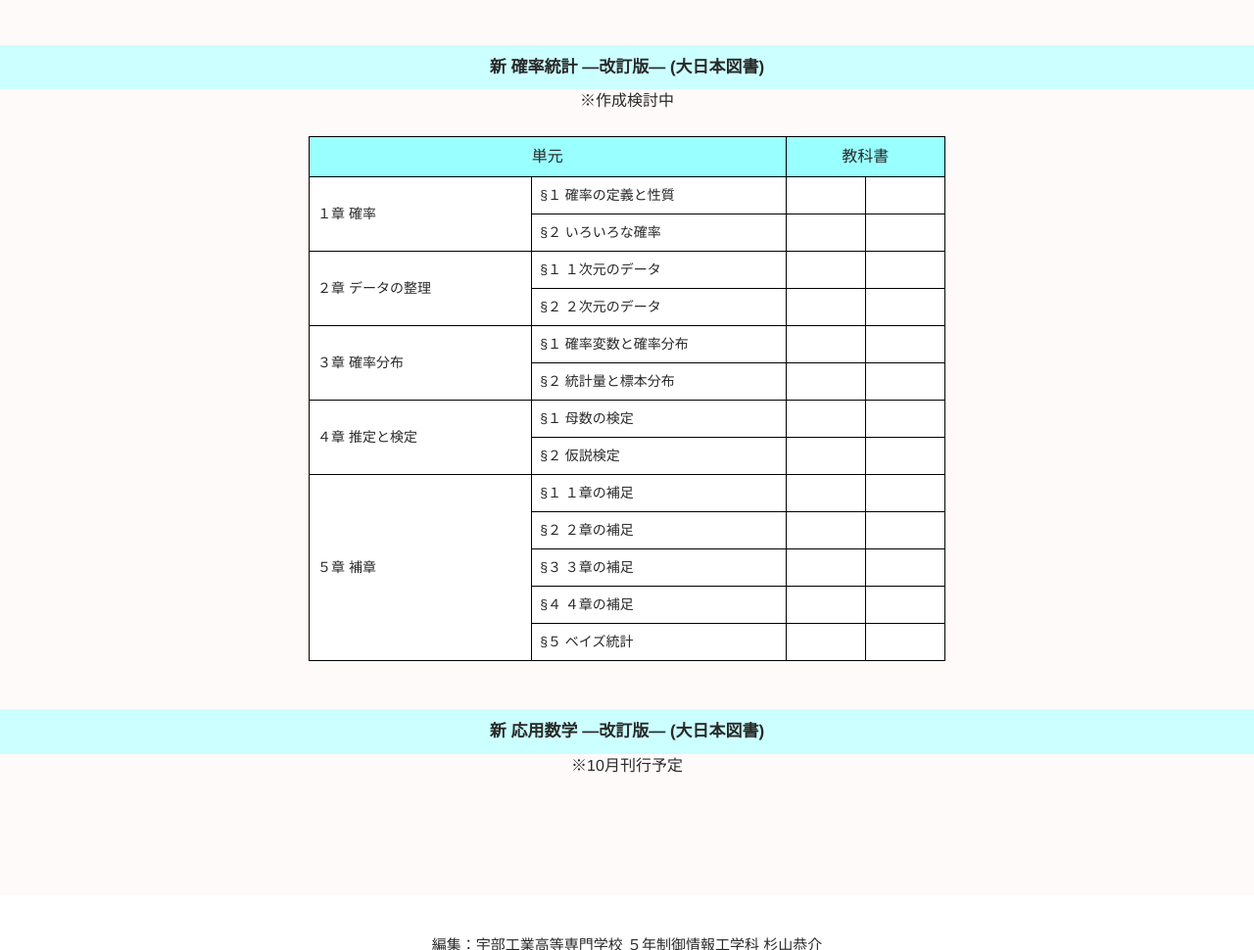
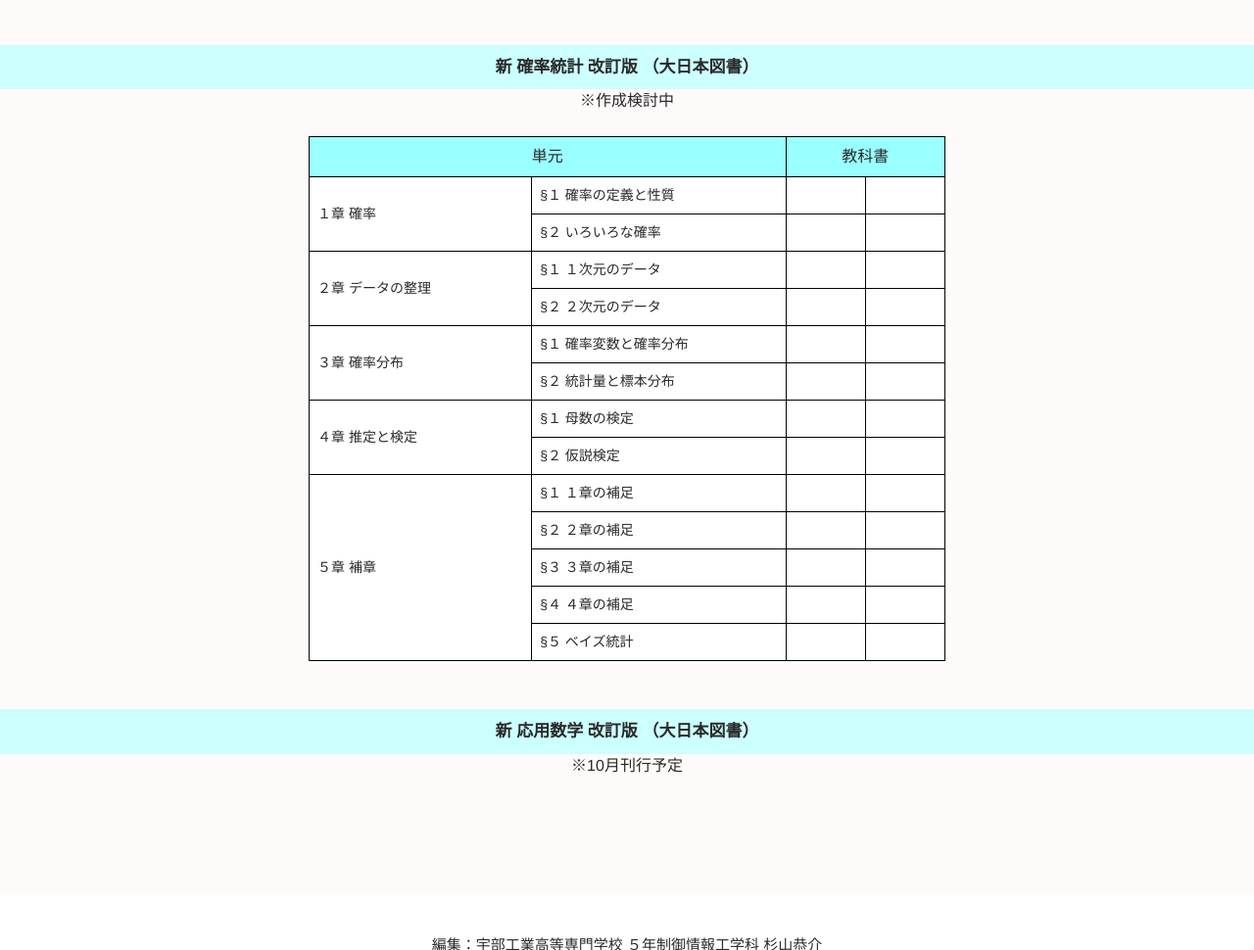
Before and after one commit to Kyooochan0902/NITUC_Math, a plain HTML site: page index.html in a window 1280 px wide. Shown: the part 2634-3604 px from the top of the page at 98% size. Drawn offline with Linux system fonts and the light colour scheme.

Commit message:
Update index.html

```diff
--- a/index.html
+++ b/index.html
@@ -323,7 +323,7 @@
     </div>
     <div class="content">
         <div class="title">
-            新 確率統計 ―改訂版― (大日本図書)
+            新 確率統計 改訂版 （大日本図書）
         </div>
         <div class="center">※作成検討中</div>
         <br>
@@ -409,7 +409,7 @@
     </div>
     <div class="content">
         <div class="title">
-            新 応用数学 ―改訂版― (大日本図書)
+            新 応用数学 改訂版 （大日本図書）
         </div>
         <div class="center">※10月刊行予定<br><br><br><br><br><br></div>
     </div>
```
